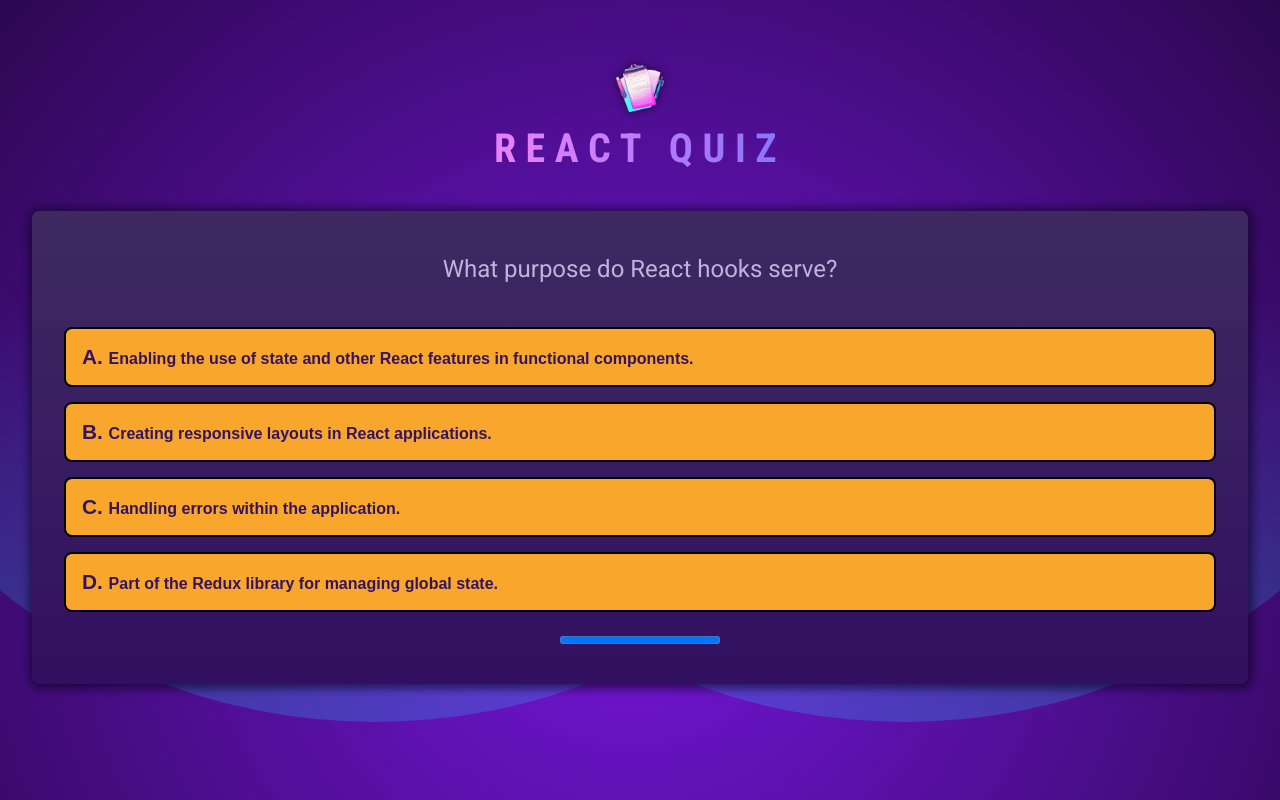
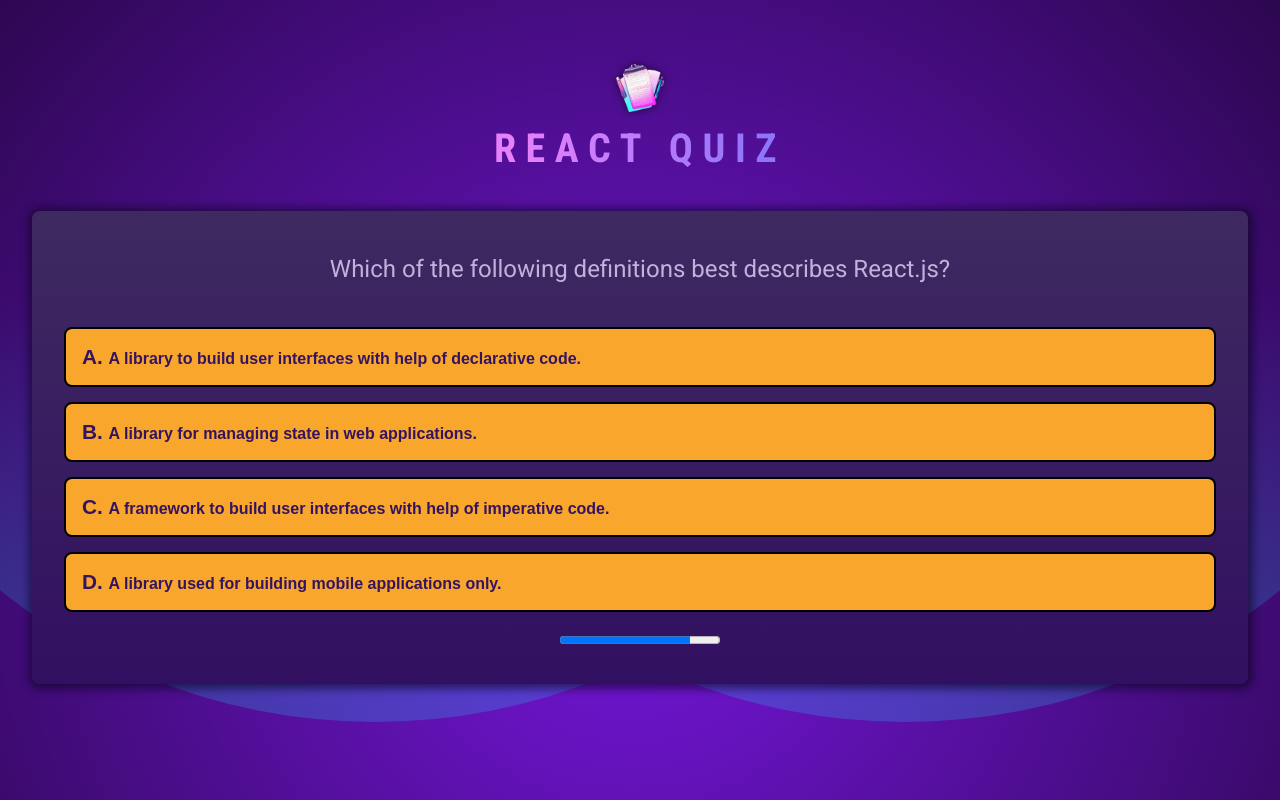
Before and after one commit to RidinRaccoon/Udemy-React-Course-Projects, a React app: page / in a window 1280 px wide. Both pictures are taken after a click on the button "Start Quiz". Built offline with nearby package versions, Linux system fonts and the light colour scheme.

Commit message:
- Added timer to questions - Renamed GameBoard.tsx to Quiz.tsx
Author: [ Filipe Fonseca ]

```diff
--- a/src/Course_Content/Practice_Projects/4-Quiz/QuizApp.tsx
+++ b/src/Course_Content/Practice_Projects/4-Quiz/QuizApp.tsx
@@ -1,5 +1,5 @@
 import * as React from 'react';
-import { Header, StartMenu, GameBoard, Highscores } from './components/_index';
+import { Header, StartMenu, Quiz, Highscores } from './components/_index';
 import './styles/index.css';
 
 export type AppScreens = 'startMenu' | 'quiz' | 'highscores';
@@ -17,14 +17,14 @@
   // prettier-ignore
   const APP_SCREENS_MAP: { [key in AppScreens]: React.JSX.Element } = {
     startMenu:  <StartMenu changeScreen={changeScreen} />,
-    quiz:       <GameBoard />,
-    highscores: <Highscores goBack={changeScreen} />,
+    quiz:       <Quiz changeScreen={changeScreen}/>,
+    highscores: <Highscores changeScreen={changeScreen} />,
   };
 
   return (
-    <>
+    <React.StrictMode>
       <Header />
       {APP_SCREENS_MAP[appScreen]}
-    </>
+    </React.StrictMode>
   );
 }
--- a/src/Course_Content/Practice_Projects/4-Quiz/components/Highscores.tsx
+++ b/src/Course_Content/Practice_Projects/4-Quiz/components/Highscores.tsx
@@ -3,9 +3,9 @@
 /** */
 export function Highscores(props: {
   // prettier-ignore
-  goBack(state: string): void
+  changeScreen(state: string): void
 }) {
-  const { goBack } = props;
+  const { changeScreen } = props;
   return (
     <section className="highscores-container">
       <ol>
@@ -14,7 +14,7 @@
         <li>Player 3: score </li>
         <li>Player 4: score </li>
       </ol>
-      <button type="button" onClick={() => goBack('startMenu')}>
+      <button type="button" onClick={() => changeScreen('startMenu')}>
         Go back
       </button>
     </section>
--- a/src/Course_Content/Practice_Projects/4-Quiz/components/Question.tsx
+++ b/src/Course_Content/Practice_Projects/4-Quiz/components/Question.tsx
@@ -1,5 +1,6 @@
 import * as React from 'react';
 import { TQuestion } from '../data/questions';
+import { QuestionTimer } from './QuestionTimer';
 
 const ANSWER_KEYS = 'ABCDEFGH';
 const QUESTION_TIME = 15 * 1000;
@@ -9,11 +10,18 @@
 export function Question(props: {
   //
   question: TQuestion;
-  onAnswer(answer:number): void;
+  onAnswer(answer: number | null): void;
 }) {
   const { question, onAnswer } = props;
-  const { title, answers } = question;
-  const handleAnswer = (number: number) => () => onAnswer(number);
+  const { id, title, answers } = question;
+  const handleAnswer = (number: number) => () => {
+
+    onAnswer(number)
+  };
+
+  const onTimeout = React.useCallback((answer: number | null) => {
+    onAnswer(answer);
+  }, []);
 
   return (
     <section>
@@ -25,11 +33,7 @@
           </button>
         ))}
       </ol>
-      <progress
-        className="progress-bar"
-        max={QUESTION_TIME}
-        value={70000}
-      />
+      <QuestionTimer key={id} time={QUESTION_TIME} onTimeout={onTimeout} />
     </section>
   );
 }
--- /dev/null
+++ b/src/Course_Content/Practice_Projects/4-Quiz/components/QuestionTimer.tsx
@@ -0,0 +1,35 @@
+import React from 'react';
+
+export function QuestionTimer(props: {
+  //
+  time: number;
+  onTimeout(answer: number | null): void;
+}) {
+  const { time, onTimeout } = props;
+  const [remainingTime, setRemainingTime] = React.useState(time);
+  // const interval = React.useRef<NodeJS.Timeout>();
+
+  // Set question Timeout
+  React.useEffect(() => {
+    const timeout = setTimeout(() => {
+      onTimeout(null);
+    }, time);
+
+    return () => {
+      clearTimeout(timeout);
+    };
+  }, [time, onTimeout]);
+
+  // Update timer bar
+  React.useEffect(() => {
+    const interval = setInterval(() => {
+      setRemainingTime((prevTime) => prevTime - 100);
+    }, 100);
+
+    return () => {
+      clearInterval(interval);
+    };
+  }, []);
+
+  return <progress className="progress-bar" max={time} value={remainingTime} />;
+}
--- a/src/Course_Content/Practice_Projects/4-Quiz/components/GameBoard.tsx
+++ b/src/Course_Content/Practice_Projects/4-Quiz/components/Quiz.tsx
@@ -1,23 +1,23 @@
 import * as React from 'react';
-import './GameBoard.css';
+import './Quiz.css';
 import { QUESTIONS } from '../data/questions';
 import { Question } from './Question';
 import { QuizResults } from './QuizResults';
 
 /** Renders the quiz \
  * [`QuizApp`] */
-export function GameBoard() {
-  const [userAnswers, setUserAnswers] = React.useState<number[]>([]);
+export function Quiz(props: {
+  //
+  changeScreen(state: string): void;
+}) {
+  const { changeScreen } = props;
+  const [userAnswers, setUserAnswers] = React.useState<(number)[]>([]);
   const numQuestions = QUESTIONS.length;
-  const currentQuestion = userAnswers.length + 1;
+  const currentQuestion = userAnswers.length;
   const hasNextQuestion = currentQuestion < numQuestions;
-
-
-  console.log(userAnswers);
 
   const onAnswer = (answer: number) => {
     setUserAnswers((prevAnswers) => [...prevAnswers, answer]);
-    // if (hasNextQuestion) setCurrentQuestion((prevState) => prevState + 1);
   };
 
   return (
@@ -25,7 +25,11 @@
       {hasNextQuestion ? (
         <Question question={QUESTIONS[currentQuestion]} onAnswer={onAnswer} />
       ) : (
-        <QuizResults questions={QUESTIONS} userAnswers={userAnswers} />
+        <QuizResults
+          questions={QUESTIONS}
+          userAnswers={userAnswers}
+          changeScreen={changeScreen}
+        />
       )}
     </section>
   );
--- a/src/Course_Content/Practice_Projects/4-Quiz/components/QuizResults.tsx
+++ b/src/Course_Content/Practice_Projects/4-Quiz/components/QuizResults.tsx
@@ -2,9 +2,10 @@
 import './QuizResults.css';
 import { TQuestion } from '../data/questions';
 
+/** Returns the number of correct answers */
 function calculateCorrectAnswers(
   questions: TQuestion[],
-  userAnswers: number[],
+  userAnswers: (number | null)[],
 ) {
   function reducer(accu: number, question: TQuestion, i: number) {
     if (question.solution === userAnswers[i]) return accu + 1;
@@ -13,7 +14,7 @@
   return questions.reduce(reducer, 0);
 }
 
-function getAnswerClass(answer: number, solution: number) {
+function getAnswerClass(answer: number | null, solution: number) {
   return answer === solution ? 'correct' : 'wrong';
 }
 
@@ -23,16 +24,21 @@
 export function QuizResults(props: {
   //
   questions: TQuestion[];
-  userAnswers: number[];
+  userAnswers: (number)[];
+  changeScreen(state: string): void;
 }) {
-  const { questions, userAnswers } = props;
+  const { questions, userAnswers, changeScreen } = props;
   const numQuestions = questions.length;
   const correctAnswers = calculateCorrectAnswers(questions, userAnswers);
   const score = `${correctAnswers}/${numQuestions}`;
 
+  // Save Highscore to localStorage
+
   return (
     <section className="quiz-results">
-      <button type="button">Return to Start Screen</button>
+      <button type="button" onClick={() => changeScreen('startMenu')}>
+        Return to Start Screen
+      </button>
       <h2 className="score">
         <span>Score:</span> {score}
       </h2>
@@ -43,6 +49,7 @@
           return (
             <li key={id}>
               <h2>{title}</h2>
+              {/* TODO FIX BUG ANSWER = null, fix types */}
               <p className={answerClass}>{answers[userAnswers[i]]}</p>
             </li>
           );
--- a/src/Course_Content/Practice_Projects/4-Quiz/components/_index.ts
+++ b/src/Course_Content/Practice_Projects/4-Quiz/components/_index.ts
@@ -1,4 +1,4 @@
 export { Header } from './Header';
 export { StartMenu } from './StartMenu';
-export { GameBoard } from './GameBoard';
+export { Quiz } from './Quiz';
 export { Highscores } from './Highscores';
--- a/src/Course_Content/Practice_Projects/4-Quiz/data/questions.ts
+++ b/src/Course_Content/Practice_Projects/4-Quiz/data/questions.ts
@@ -15,7 +15,7 @@
       'A framework to build user interfaces with help of imperative code.',
       'A library used for building mobile applications only.',
     ],
-    solution: 1,
+    solution: 0,
   },
   {
     id: 'q2',
@@ -26,7 +26,7 @@
       'Handling errors within the application.',
       'Part of the Redux library for managing global state.',
     ],
-    solution: 1,
+    solution: 0,
   },
   {
     id: 'q3',
@@ -37,7 +37,7 @@
       'A specific HTML version that was explicitly created for React.',
       'A tool for making HTTP requests in a React application.',
     ],
-    solution: 1,
+    solution: 0,
   },
   {
     id: 'q4',
@@ -48,7 +48,7 @@
       'By creating a file with a .jsx extension.',
       'By using the "new" keyword followed by the component name.',
     ],
-    solution: 1,
+    solution: 0,
   },
   {
     id: 'q5',
@@ -59,7 +59,7 @@
       'The overall status of a React application, including all props and components.',
       'A library for managing global state in React applications.',
     ],
-    solution: 1,
+    solution: 0,
   },
   {
     id: 'q6',
@@ -70,7 +70,7 @@
       'By using the forEach() method to iterate over an array of data and returning JSX.',
       'By using the loop() method to iterate over an array of data and returning JSX.',
     ],
-    solution: 1,
+    solution: 0,
   },
   {
     id: 'q7',
@@ -81,6 +81,6 @@
       'Using the && operator.',
       'Using an if-else statement.',
     ],
-    solution: 1,
+    solution: 0,
   },
 ];
```
Also changed, not shown: src/Course_Content/Practice_Projects/4-Quiz/components/Question.css (added), src/Course_Content/Practice_Projects/4-Quiz/components/Quiz.css (renamed from src/Course_Content/Practice_Projects/4-Quiz/components/GameBoard.css).
